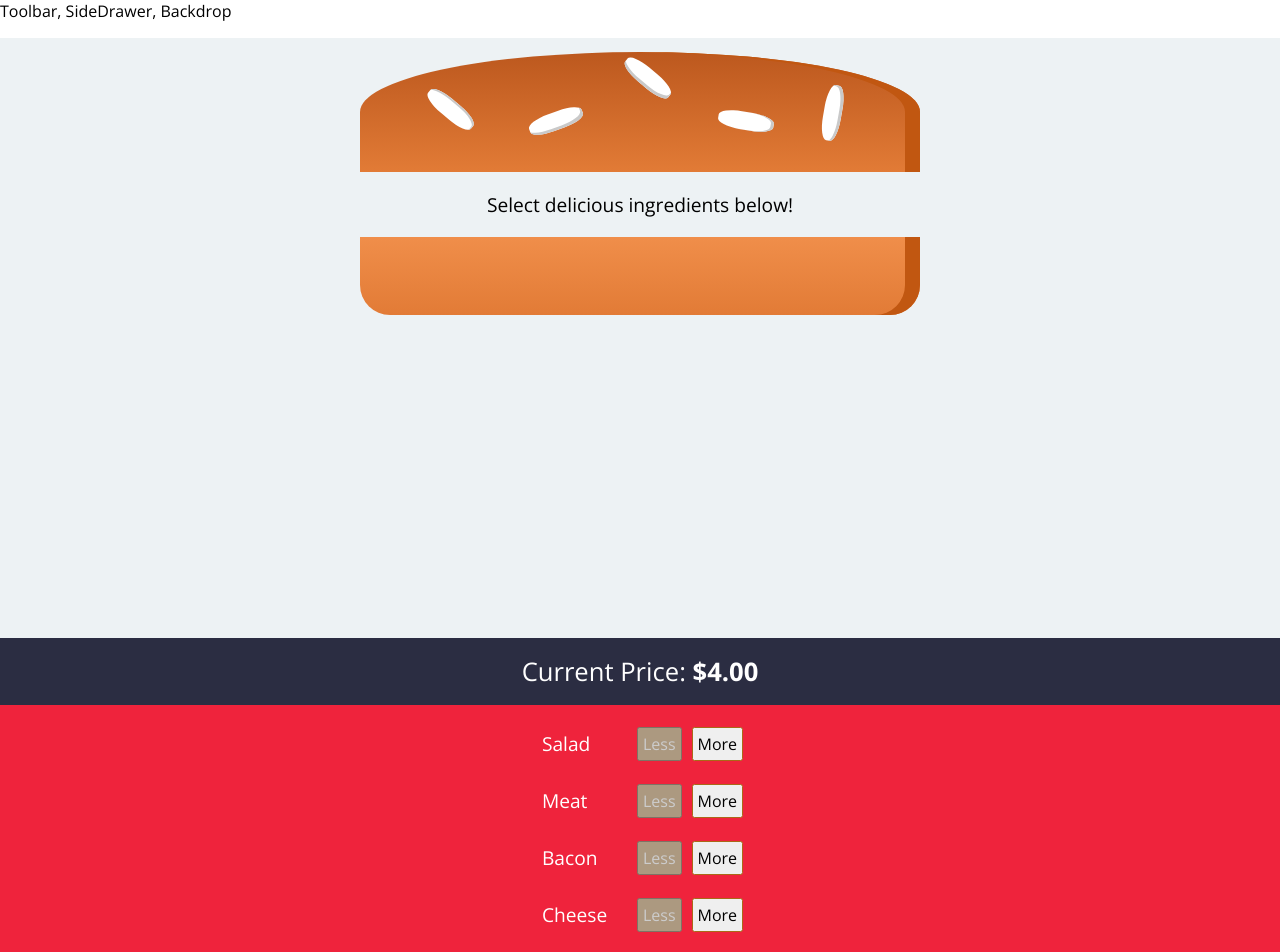
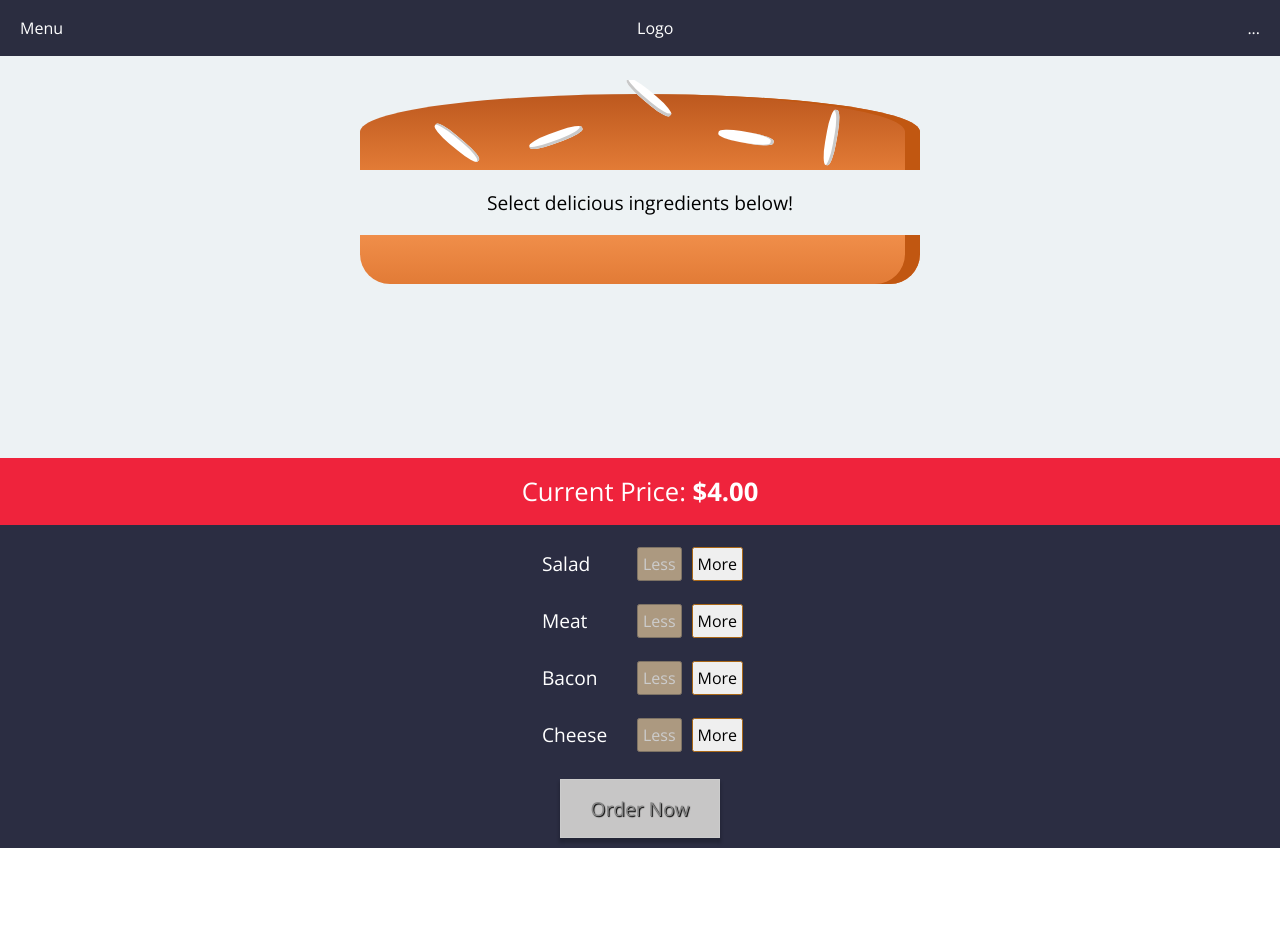
Before and after one commit to MatheoDodi/burgatory-burger-app, a React (Create React App) app: page / in a window 1280 px wide. Shown: the top 952 px of the page. After the commit the page ends 848 px from the top, so only its background shows below. Built offline with nearby package versions, Linux system fonts and the light colour scheme.

Commit message:
added navigation component

```diff
--- a/src/components/Burger/BuildControls/BuildControls.js
+++ b/src/components/Burger/BuildControls/BuildControls.js
@@ -4,13 +4,13 @@ import BuildControl from './BuildControl/BuildControl';
 
 const BuildControlsStyle = styled.div`
     width: 100%;
-    background-color: #EF233C;
+    background-color: #2B2D42;
     display: flex;
     flex-flow: column;
     align-items: center;
     box-shadow: 0 2px 1px #CCC;
-    margin: auto;
     padding: 10px 0;
+    align-self: flex-end;
 `
 
 const PriceParagraph = styled.p`
@@ -18,26 +18,28 @@ const PriceParagraph = styled.p`
     text-align: center;
     margin: 0;
     padding: 1rem;
-    background-color: #2B2D42;
+    background-color: #EF233C;
     color: white;
 `
 
 const OrderButton = styled.button`
     margin-top: 1rem;
-    background-color: #DAD735;
+    background-color: #EF233C;
     outline: none;
     cursor: pointer;
-    border: 1px solid #966909;
-    color: #966909;
+    border: 1px solid rgba(255,255,255,0.5);
+    color: white;
+    text-shadow: 1px 1px 1px black;
     font-family: inherit;
     font-size: 1.2rem;
     padding: 15px 30px;
     box-shadow: 0px 4px 3px 1px rgba(0,0,0,.2);
     transition: all 0.02s ease-in-out;
     &:hover,:active {
-        background-color: #A0DB51;
-        border: 1px solid #966909;
-        color: #966909;
+        background-color: #f23e54;
+        border: 1px solid rgba(255,255,255,0.5);
+        color: white;
+        text-shadow: 1px 1px 1px black;
         box-shadow: 0px 5px 4px 2px rgba(0,0,0,.2);
         transform: scale(1.01);
     }
--- a/src/components/Burger/OrderSummary/OrderSummary.js
+++ b/src/components/Burger/OrderSummary/OrderSummary.js
@@ -1,19 +1,49 @@
 import React, { Fragment } from 'react';
+import styled from 'styled-components';
 
-const orderSummary = ({ingredients}) => {
-    const showIngredients = Object.keys(ingredients).map((keyIngr,index) => {
+const SuccessButton = styled.button`
+    background-color: transparent;
+    border: none;
+    color: #5C9210;
+    outline: none;
+    cursor: pointer;
+    font: inherit;
+    padding: 10px;
+    margin: 10px;
+    font-weight: bold;
+    font-size: 1.35rem;
+`
+
+const DangerButton = styled.button`
+    background-color: transparent;
+    border: none;
+    color: #EF233C;
+    outline: none;
+    cursor: pointer;
+    font: inherit;
+    padding: 10px;
+    margin: 10px;
+    font-weight: bold;
+    font-size: 1.35rem;
+`
+
+const orderSummary = (props) => {
+    const showIngredients = Object.keys(props.ingredients).map((keyIngr,index) => {
         return  <li key={keyIngr} style={{textTransform: 'Capitalize'}}>
-                    {keyIngr} : {ingredients[keyIngr]
+                    {keyIngr} : {props.ingredients[keyIngr]
                 }</li>
     })
     return (
         <Fragment>
-            <h3>Your Order</h3>
+            <h2>Your Order</h2>
             <p>A delicious burger with the following ingredients:</p>
             <ul>
                 {showIngredients}
             </ul>
+            <h3>Total: ${props.total.toFixed(2)}</h3>
             <p>Continue to Checkout</p>
+            <DangerButton onClick={props.cancel}>Cancel</DangerButton>
+            <SuccessButton>Continue</SuccessButton>
         </Fragment>
     )
 }
--- a/src/components/Layout/Layout.js
+++ b/src/components/Layout/Layout.js
@@ -1,14 +1,21 @@
 import React, { Fragment } from 'react';
+import Toolbar from '../Navigation/Toolbar/Toolbar';
 import styled from 'styled-components';
 
 const Content = styled.main`
-    margin-top: 16px;
+    box-sizing: border-box;
+    margin-top: 3rem;
+    margin-bottom: 0;
+    padding-top: 2rem;
     background-color: #EDF2F4;
+    display: flex;
+    height: 100vh;
+    flex-direction: column;
 `
 
 const layout = (props) => (
     <Fragment>
-        <div>Toolbar, SideDrawer, Backdrop</div>
+        <Toolbar />
         <Content>
             {props.children}
         </Content>
--- /dev/null
+++ b/src/components/Navigation/Toolbar/Toolbar.js
@@ -0,0 +1,32 @@
+import React from 'react';
+import styled from 'styled-components';
+
+const Header = styled.header`
+    height: 56px;
+    width: 100%;
+    position: fixed;
+    top: 0;
+    left: 0;
+    background-color: #2B2D40;
+    display: flex;
+    justify-content: space-between;
+    align-items: center;
+    padding: 0 20px;
+    box-sizing: border-box;
+    z-index: 20;
+    color: white;
+`
+
+
+
+const toolbar = (props) => (
+    <Header>
+        <div>Menu</div>
+        <div>Logo</div>
+        <nav>
+            ...
+        </nav>
+    </Header>
+);
+
+export default toolbar;
--- a/src/components/UI/Backdrop/Backdrop.js
+++ b/src/components/UI/Backdrop/Backdrop.js
@@ -12,7 +12,8 @@ const BackdropDiv = styled.div`
 `
 
 const backdrop = (props) => (
-    props.show ? <BackdropDiv /> : null
+    props.show ? <BackdropDiv
+    onClick={props.clicked}/> : null
 )
 
 export default backdrop;
--- a/src/components/UI/Modal/Modal.js
+++ b/src/components/UI/Modal/Modal.js
@@ -29,7 +29,9 @@ const modal =  (props) => {
       }}>
         {props.children}
       </ModalDiv>
-      <Backdrop show={props.show} />
+      <Backdrop
+        show={props.show}
+        clicked={props.modalClosed} />
     </Fragment>
   )
 }
--- a/src/containers/BurgerBuilder/BurgerBuilder.js
+++ b/src/containers/BurgerBuilder/BurgerBuilder.js
@@ -25,6 +25,10 @@ class BurgerBuilder extends Component {
 
     orderButtonHandler = () => {
         this.setState( {ordered: true} );
+    }
+
+    orderCancelHandler = () => {
+        this.setState( {ordered: false} );
     }
 
     addIngredientHandler = (type) => {
@@ -65,8 +69,13 @@ class BurgerBuilder extends Component {
 
         return (
             <Fragment>
-                <Modal show={this.state.ordered}>
-                    <OrderSummary ingredients={this.state.ingredients}/>
+                <Modal
+                    show={this.state.ordered}
+                    modalClosed={this.orderCancelHandler}>
+                    <OrderSummary
+                    ingredients={this.state.ingredients}
+                    cancel={this.orderCancelHandler}
+                    total={this.state.totalPrice} />
                 </Modal>
                 <Burger
                     ingredients={this.state.ingredients} />
```
